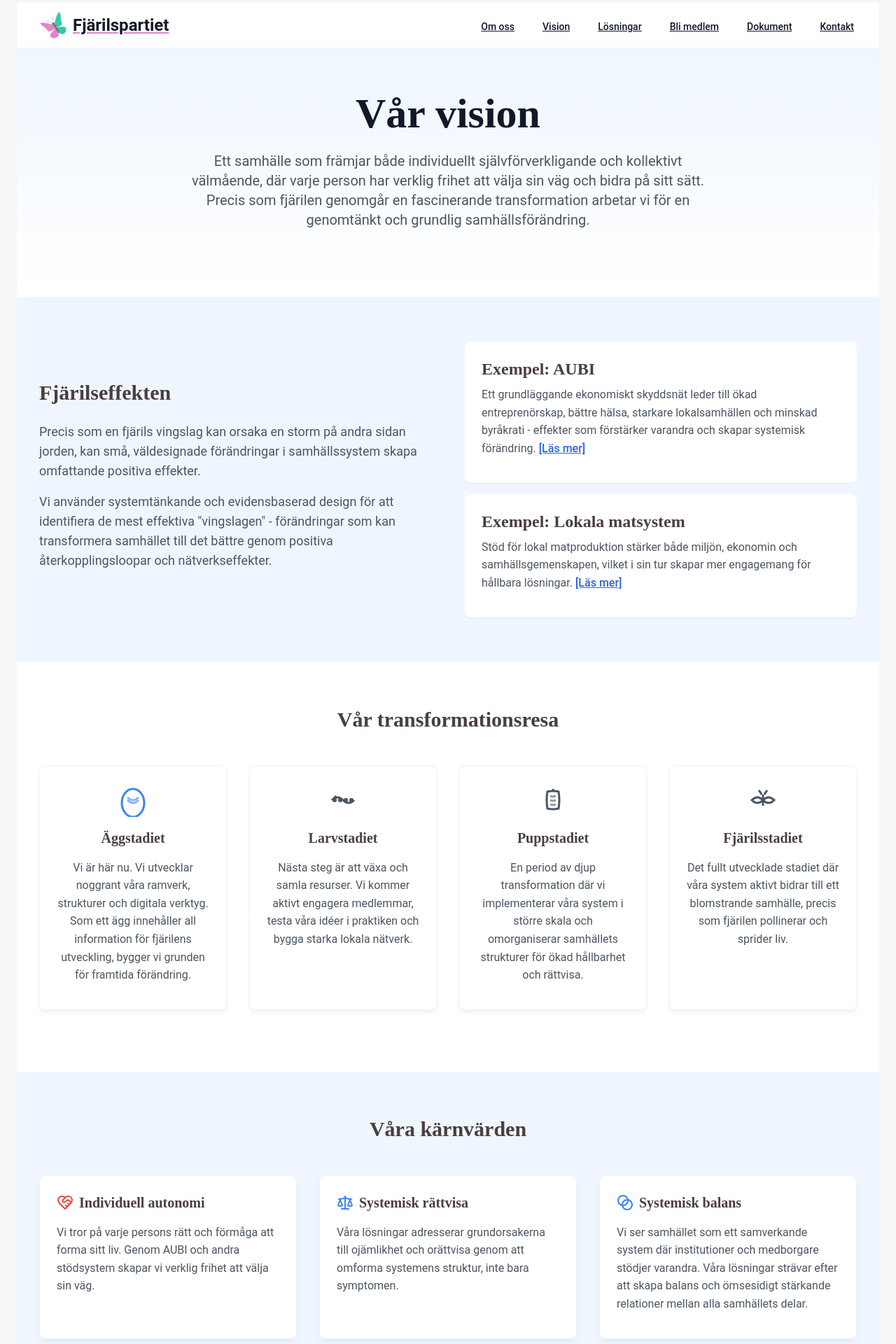
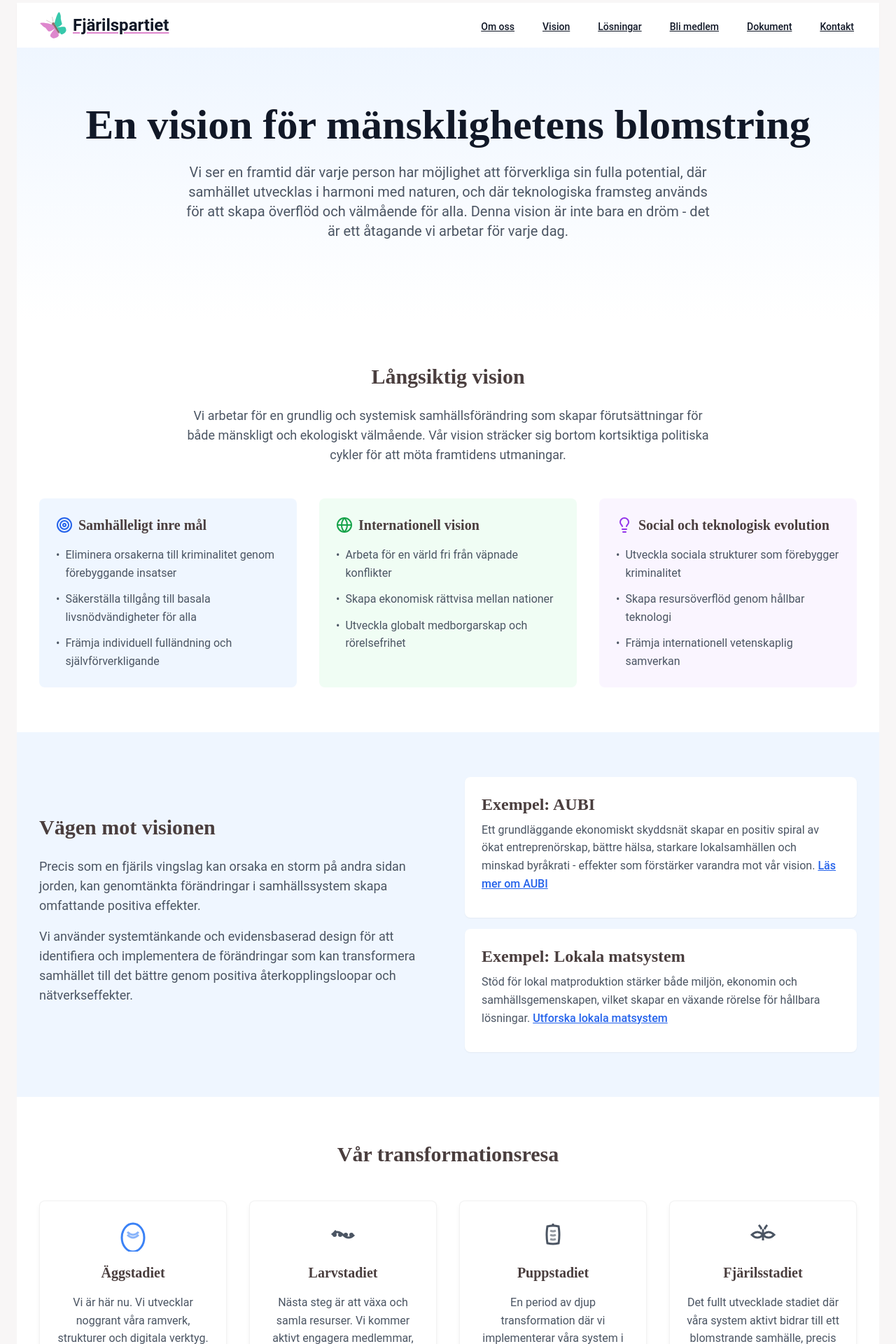
Before and after one commit to fjarilspartiet-se/fjarilspartiet, a Next.js app: page /vision in a window 1280 px wide. Shown: the part 20-1940 px from the top of the page at 70% size. Built offline with nearby package versions, Linux system fonts and the light colour scheme.

Commit message:
Fix all headers in Swedish documentation. Fix some in English documentation. Include long-term vision in Vision home page

```diff
--- /dev/null
+++ b/src/components/LongTermVision.tsx
@@ -0,0 +1,85 @@
+import { Target, Sprout, Globe, Lightbulb } from 'lucide-react';
+
+const LongTermVision = () => {
+  return (
+    <section className="py-16 bg-white">
+      <div className="max-w-7xl mx-auto px-4 sm:px-6 lg:px-8">
+        <div className="text-center mb-12">
+          <h2 className="text-3xl font-bold mb-6">Långsiktig vision</h2>
+          <p className="text-lg text-gray-600 max-w-3xl mx-auto">
+            Vi arbetar för en grundlig och systemisk samhällsförändring som skapar förutsättningar
+            för både mänskligt och ekologiskt välmående. Vår vision sträcker sig bortom kortsiktiga
+            politiska cykler för att möta framtidens utmaningar.
+          </p>
+        </div>
+
+        <div className="grid md:grid-cols-2 lg:grid-cols-3 gap-8">
+          <div className="bg-blue-50 p-6 rounded-lg">
+            <div className="flex items-center mb-4">
+              <Target className="w-6 h-6 text-blue-600 mr-2" />
+              <h3 className="text-xl font-semibold">Samhälleligt inre mål</h3>
+            </div>
+            <ul className="space-y-3 text-gray-600">
+              <li className="flex items-start">
+                <span className="mr-2">•</span>
+                Eliminera orsakerna till kriminalitet genom förebyggande insatser
+              </li>
+              <li className="flex items-start">
+                <span className="mr-2">•</span>
+                Säkerställa tillgång till basala livsnödvändigheter för alla
+              </li>
+              <li className="flex items-start">
+                <span className="mr-2">•</span>
+                Främja individuell fulländning och självförverkligande
+              </li>
+            </ul>
+          </div>
+
+          <div className="bg-green-50 p-6 rounded-lg">
+            <div className="flex items-center mb-4">
+              <Globe className="w-6 h-6 text-green-600 mr-2" />
+              <h3 className="text-xl font-semibold">Internationell vision</h3>
+            </div>
+            <ul className="space-y-3 text-gray-600">
+              <li className="flex items-start">
+                <span className="mr-2">•</span>
+                Arbeta för en värld fri från väpnade konflikter
+              </li>
+              <li className="flex items-start">
+                <span className="mr-2">•</span>
+                Skapa ekonomisk rättvisa mellan nationer
+              </li>
+              <li className="flex items-start">
+                <span className="mr-2">•</span>
+                Utveckla globalt medborgarskap och rörelsefrihet
+              </li>
+            </ul>
+          </div>
+
+          <div className="bg-purple-50 p-6 rounded-lg">
+            <div className="flex items-center mb-4">
+              <Lightbulb className="w-6 h-6 text-purple-600 mr-2" />
+              <h3 className="text-xl font-semibold">Social och teknologisk evolution</h3>
+            </div>
+            <ul className="space-y-3 text-gray-600">
+              <li className="flex items-start">
+                <span className="mr-2">•</span>
+                Utveckla sociala strukturer som förebygger kriminalitet
+              </li>
+              <li className="flex items-start">
+                <span className="mr-2">•</span>
+                Skapa resursöverflöd genom hållbar teknologi
+              </li>
+              <li className="flex items-start">
+                <span className="mr-2">•</span>
+                Främja internationell vetenskaplig samverkan
+              </li>
+            </ul>
+          </div>
+        </div>
+      </div>
+    </section>
+  );
+};
+
+export default LongTermVision;
--- a/src/pages/vision.tsx
+++ b/src/pages/vision.tsx
@@ -2,53 +2,56 @@ import MainLayout from '../layouts/MainLayout';
 import Link from 'next/link';
 import { ArrowRight, Lightbulb, HeartHandshake, Scale, Blend } from 'lucide-react';
 import TransformationJourney from '../components/TransformationJourney';
+import LongTermVision from '../components/LongTermVision';
 
 export default function VisionPage() {
-
   return (
     <MainLayout>
       {/* Hero Section */}
-      <section className="bg-gradient-to-b from-blue-50 to-white py-16">
+      <section className="bg-gradient-to-b from-blue-50 to-white py-20">
         <div className="max-w-7xl mx-auto px-4 sm:px-6 lg:px-8">
           <div className="text-center">
             <h1 className="text-4xl md:text-6xl font-bold text-gray-900 mb-6">
-              Vår vision
+              En vision för mänsklighetens blomstring
             </h1>
             <p className="text-xl text-gray-600 max-w-3xl mx-auto mb-8">
-              Ett samhälle som främjar både individuellt självförverkligande och kollektivt välmående,
-              där varje person har verklig frihet att välja sin väg och bidra på sitt sätt. Precis som
-              fjärilen genomgår en fascinerande transformation arbetar vi för en genomtänkt och grundlig
-              samhällsförändring.
+              Vi ser en framtid där varje person har möjlighet att förverkliga sin fulla potential,
+              där samhället utvecklas i harmoni med naturen, och där teknologiska framsteg används
+              för att skapa överflöd och välmående för alla. Denna vision är inte bara en dröm -
+              det är ett åtagande vi arbetar för varje dag.
             </p>
           </div>
         </div>
       </section>
+
+      {/* Long-term Vision Section */}
+      <LongTermVision />
 
       {/* Butterfly effect section */}
       <section className="py-16 bg-blue-50">
         <div className="max-w-7xl mx-auto px-4 sm:px-6 lg:px-8">
           <div className="grid md:grid-cols-2 gap-12 items-center">
             <div>
-              <h2 className="text-3xl font-bold mb-6">Fjärilseffekten</h2>
+              <h2 className="text-3xl font-bold mb-6">Vägen mot visionen</h2>
               <p className="text-lg text-gray-600 mb-4">
                 Precis som en fjärils vingslag kan orsaka en storm på andra sidan jorden,
-                kan små, väldesignade förändringar i samhällssystem skapa omfattande positiva effekter.
+                kan genomtänkta förändringar i samhällssystem skapa omfattande positiva effekter.
               </p>
               <p className="text-lg text-gray-600">
-                Vi använder systemtänkande och evidensbaserad design för att identifiera de mest
-                effektiva &quot;vingslagen&quot; - förändringar som kan transformera samhället till det bättre
-                genom positiva återkopplingsloopar och nätverkseffekter.
+                Vi använder systemtänkande och evidensbaserad design för att identifiera och
+                implementera de förändringar som kan transformera samhället till det bättre genom
+                positiva återkopplingsloopar och nätverkseffekter.
               </p>
             </div>
             <div className="space-y-4">
               <div className="bg-white p-6 rounded-lg shadow-sm">
                 <h3 className="font-semibold mb-2">Exempel: AUBI</h3>
                 <p className="text-gray-600">
-                  Ett grundläggande ekonomiskt skyddsnät leder till ökad entreprenörskap,
-                  bättre hälsa, starkare lokalsamhällen och minskad byråkrati - effekter som
-                  förstärker varandra och skapar systemisk förändring.
+                  Ett grundläggande ekonomiskt skyddsnät skapar en positiv spiral av ökat
+                  entreprenörskap, bättre hälsa, starkare lokalsamhällen och minskad byråkrati -
+                  effekter som förstärker varandra mot vår vision.
                   <Link href="/losningar#aubi" className="text-blue-600 ml-1 hover:underline">
-                    [Läs mer]
+                    Läs mer om AUBI
                   </Link>
                 </p>
               </div>
@@ -56,10 +59,9 @@ export default function VisionPage() {
                 <h3 className="font-semibold mb-2">Exempel: Lokala matsystem</h3>
                 <p className="text-gray-600">
                   Stöd för lokal matproduktion stärker både miljön, ekonomin och
-                  samhällsgemenskapen, vilket i sin tur skapar mer engagemang för
-                  hållbara lösningar.
+                  samhällsgemenskapen, vilket skapar en växande rörelse för hållbara lösningar.
                   <Link href="/losningar#hallbarhet" className="text-blue-600 ml-1 hover:underline">
-                    [Läs mer]
+                    Utforska lokala matsystem
                   </Link>
                 </p>
               </div>
@@ -68,13 +70,13 @@ export default function VisionPage() {
         </div>
       </section>
 
-      {/* Transformation Journey */}
+      {/* Transformation Journey showing the practical path */}
       <TransformationJourney />
 
-      {/* Core Values */}
+      {/* Core Values - Now explicitly connected to the vision */}
       <section className="py-16 bg-blue-50">
         <div className="max-w-7xl mx-auto px-4 sm:px-6 lg:px-8">
-          <h2 className="text-3xl font-bold text-center mb-12">Våra kärnvärden</h2>
+          <h2 className="text-3xl font-bold text-center mb-12">Värderingar som vägleder oss</h2>
 
           <div className="grid md:grid-cols-3 gap-8">
             <div className="card">
@@ -83,8 +85,9 @@ export default function VisionPage() {
                 <h3 className="text-xl font-semibold">Individuell autonomi</h3>
               </div>
               <p className="text-gray-600">
-                Vi tror på varje persons rätt och förmåga att forma sitt liv. Genom AUBI och
-                andra stödsystem skapar vi verklig frihet att välja sin väg.
+                Varje persons rätt och förmåga att forma sitt liv är central för vår
+                vision om mänsklig fulländning. Genom AUBI och andra stödsystem skapar vi
+                verklig frihet att välja sin väg.
               </p>
             </div>
 
@@ -94,19 +97,8 @@ export default function VisionPage() {
                 <h3 className="text-xl font-semibold">Systemisk rättvisa</h3>
               </div>
               <p className="text-gray-600">
-                Våra lösningar adresserar grundorsakerna till ojämlikhet och orättvisa genom
-                att omforma systemens struktur, inte bara symptomen.
-              </p>
-            </div>
-            <div className="card">
-              <div className="flex items-center mb-4">
-                <Blend className="w-6 h-6 text-blue-500 mr-2" />
-                <h3 className="text-xl font-semibold">Systemisk balans</h3>
-              </div>
-              <p className="text-gray-600">
-                Vi ser samhället som ett samverkande system där institutioner och medborgare
-                stödjer varandra. Våra lösningar strävar efter att skapa balans och ömsesidigt
-                stärkande relationer mellan alla samhällets delar.
+                För att uppnå vår vision måste vi adressera grundorsakerna till ojämlikhet
+                och orättvisa genom att omforma systemens struktur, inte bara lindra symptomen.
               </p>
             </div>
 
@@ -116,27 +108,36 @@ export default function VisionPage() {
                 <h3 className="text-xl font-semibold">Evidensbaserad innovation</h3>
               </div>
               <p className="text-gray-600">
-                Vi kombinerar forskning, praktisk erfarenhet och systematisk utvärdering för
-                att utveckla lösningar som verkligen fungerar.
+                Vägen mot vår vision kräver att vi kombinerar forskning, praktisk erfarenhet
+                och systematisk utvärdering för att utveckla lösningar som verkligen fungerar.
               </p>
             </div>
           </div>
         </div>
       </section>
 
-      {/* Call to Action */}
+      {/* Call to Action - Now with stronger connection to vision */}
       <section className="py-16 bg-white">
         <div className="max-w-7xl mx-auto px-4 sm:px-6 lg:px-8 text-center">
-          <h2 className="text-3xl font-bold mb-8">Utforska våra lösningar</h2>
+          <h2 className="text-3xl font-bold mb-8">Var med och förverkliga visionen</h2>
           <p className="text-xl text-gray-600 max-w-2xl mx-auto mb-8">
-            Se hur vi omsätter vår vision i praktiken genom konkreta lösningar och pågående projekt.
+            Tillsammans kan vi bygga den framtid vi drömmer om. Se hur vi omsätter vår vision
+            i praktiken genom konkreta lösningar och pågående projekt.
           </p>
-          <Link
-            href="/losningar"
-            className="btn-primary inline-flex items-center text-lg"
-          >
-            Se våra lösningar <ArrowRight className="w-5 h-5 ml-2" />
-          </Link>
+          <div className="flex justify-center space-x-4">
+            <Link
+              href="/losningar"
+              className="btn-primary inline-flex items-center text-lg"
+            >
+              Utforska våra lösningar <ArrowRight className="w-5 h-5 ml-2" />
+            </Link>
+            <Link
+              href="/bli-medlem"
+              className="btn-secondary inline-flex items-center text-lg"
+            >
+              Gå med i rörelsen <ArrowRight className="w-5 h-5 ml-2" />
+            </Link>
+          </div>
         </div>
       </section>
     </MainLayout>
```
Also changed, not shown: src/pages/om-oss.tsx (+27 -2 lines), 37 other files (tests, documents, lock files or other folders).
